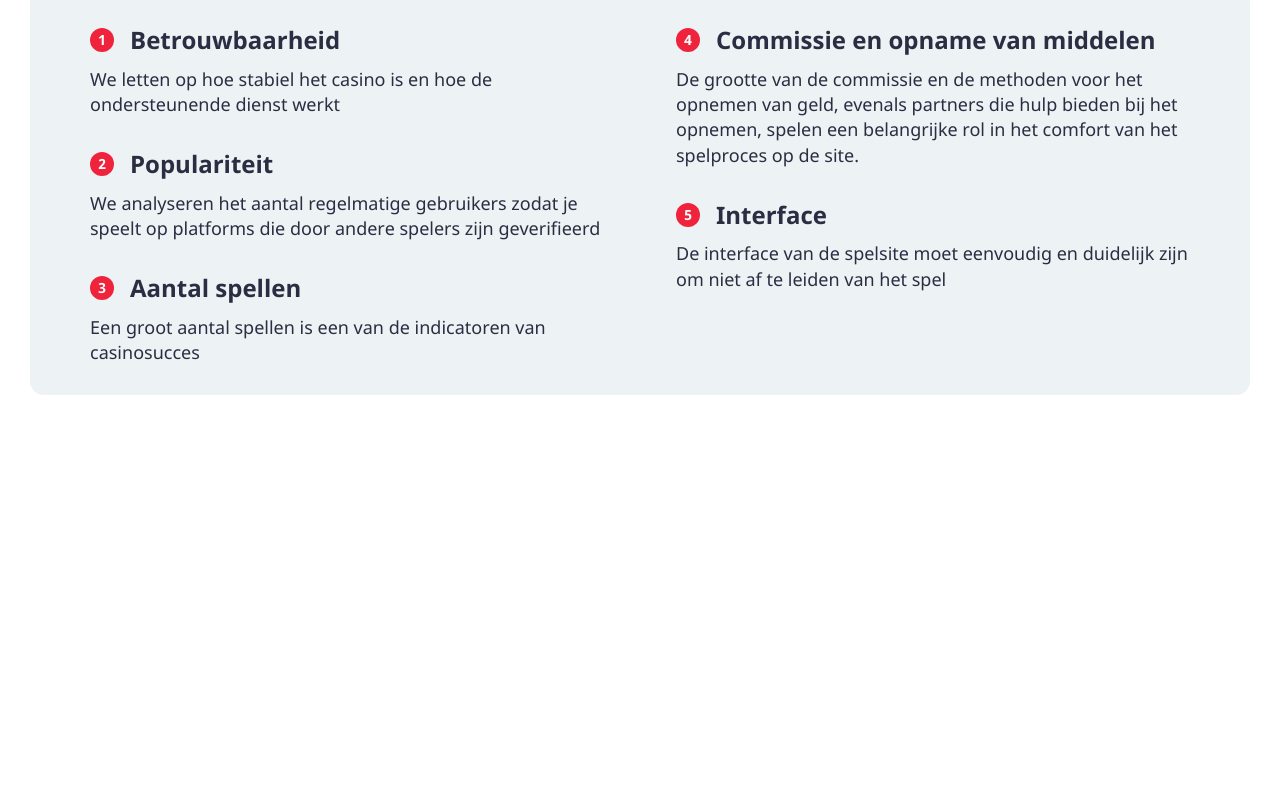
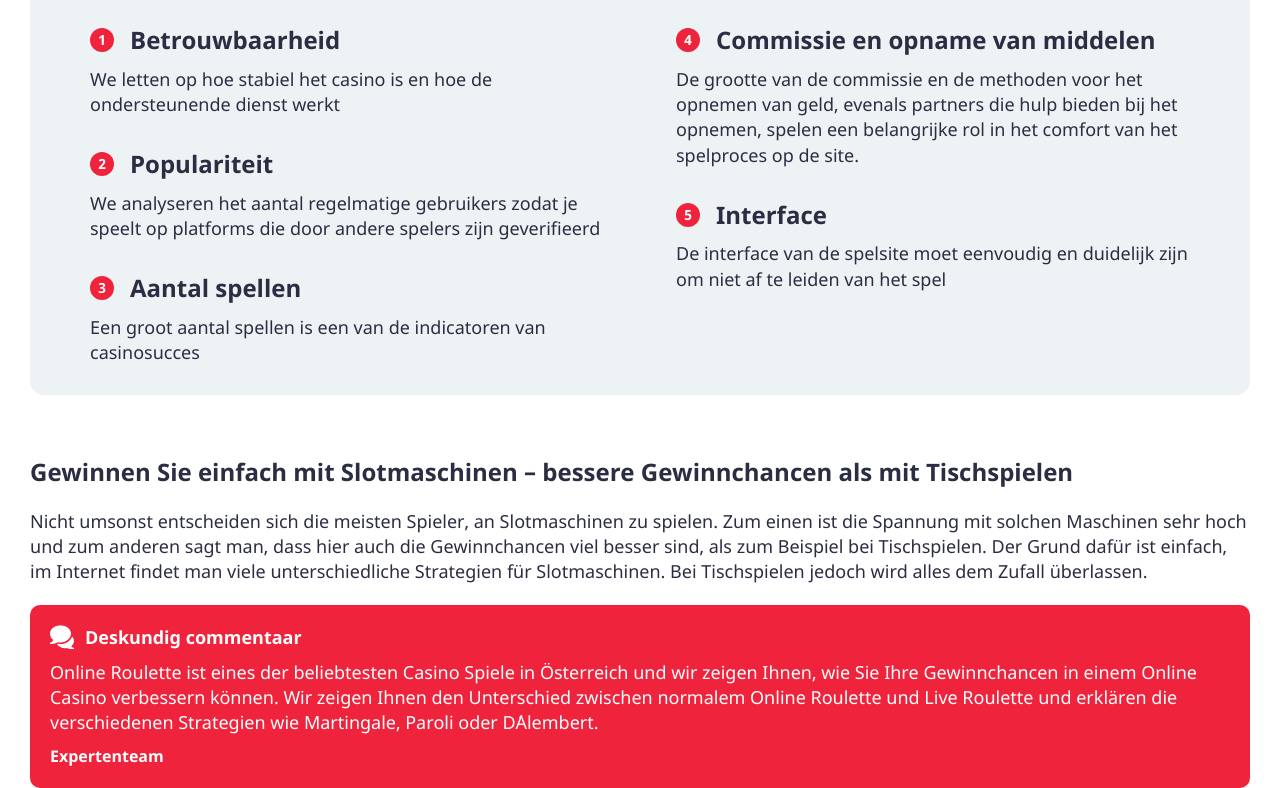
Before and after one commit to Killerlord1988/casinokopf.com, a website: page source/index.html in a window 1280 px wide. Shown: the part 6040-6828 px from the top of the page. Before the commit the page ends 6435 px from the top, so only its background shows below. Drawn offline with nearby package versions, Linux system fonts and the light colour scheme; files that its build step writes are made by us from their sources.

Commit message:
add win-slotmachines

```diff
--- a/source/index.html
+++ b/source/index.html
@@ -407,6 +407,19 @@
         </div>
       </div>
     </section>
+    <section class="win-slotmachines">
+      <div class="container">
+        <div class="win-slotmachines__wrapper">
+          <h2>Gewinnen Sie einfach mit Slotmaschinen – bessere Gewinnchancen als mit Tischspielen</h2>
+          <p>Nicht umsonst entscheiden sich die meisten Spieler, an Slotmaschinen zu spielen. Zum einen ist die Spannung mit solchen Maschinen sehr hoch und zum anderen sagt man, dass hier auch die Gewinnchancen viel besser sind, als zum Beispiel bei Tischspielen. Der Grund dafür ist einfach, im Internet findet man viele unterschiedliche Strategien für Slotmaschinen. Bei Tischspielen jedoch wird alles dem Zufall überlassen.</p>
+          <div class="win-slotmachines__comment">
+            <h3>Deskundig commentaar</h3>
+            <p>Online Roulette ist eines der beliebtesten Casino Spiele in Österreich und wir zeigen Ihnen, wie Sie Ihre Gewinnchancen in einem Online Casino verbessern können. Wir zeigen Ihnen den Unterschied zwischen normalem Online Roulette und Live Roulette und erklären die verschiedenen Strategien wie Martingale, Paroli oder D´Alembert.</p>
+            <p>Expertenteam</p>
+          </div>
+        </div>
+      </div>
+    </section>
   </main>
 
   <script src="js/script.js"></script>
--- /dev/null
+++ b/source/sass/blocks/win-slotmachines.scss
@@ -0,0 +1,62 @@
+.win-slotmachines {
+  padding-top: 60px;
+}
+
+.win-slotmachines__wrapper h2 {
+  margin: 0;
+  font-weight: bold;
+  font-size: 24px;
+  line-height: 140%;
+}
+
+.win-slotmachines__wrapper p {
+  margin: 0;
+  margin-top: 20px;
+  font-size: 18px;
+  line-height: 140%;
+}
+
+.win-slotmachines__comment {
+  padding: 20px;
+  background-color: $color-primary;
+  border-radius: 10px;
+  margin-top: 20px;
+}
+
+.win-slotmachines__comment h3 {
+  position: relative;
+  margin: 0;
+  padding-left: 35px;
+  color: $color-white;
+  font-weight: bold;
+  font-size: 18px;
+  line-height: 140%;
+}
+
+.win-slotmachines__comment h3::before {
+  position: absolute;
+  content: url("../img/chat.svg");
+
+  width: 24px;
+  height: 24px;
+  left: 0;
+  top: 50%;
+  transform: translateY(-50%);
+}
+
+.win-slotmachines__comment p {
+  margin: 0;
+  margin-top: 10px;
+  font-size: 18px;
+  line-height: 140%;
+  color: $color-white;
+}
+
+.win-slotmachines__comment p:last-child {
+  margin: 0;
+  margin-top: 10px;
+  font-weight: bold;
+  font-size: 16px;
+  line-height: 140%;
+  color: $color-white;
+}
--- a/source/sass/style.scss
+++ b/source/sass/style.scss
@@ -14,3 +14,4 @@
 @import "blocks/austria-casino.scss";
 @import "blocks/best-slots.scss";
 @import "blocks/criteria-review.scss";
+@import "blocks/win-slotmachines.scss";
```
Also changed, not shown: build/css/style.min.css, build/img/chat.svg (added), build/img/magic.svg (added), build/index.html, source/img/chat.svg (added), source/img/magic.svg (added), 1 other file.
